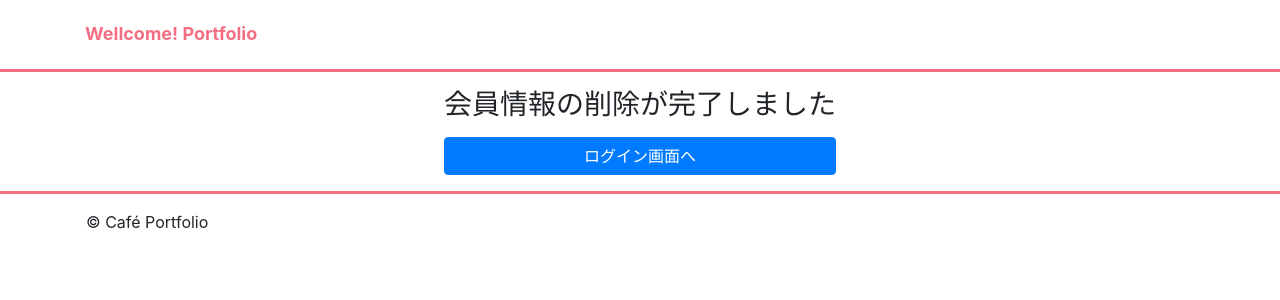
After one commit to Atoleiyu/Portfolio_login, a PHP site: page /delete/thanks.php in a window 1280 px wide. The commit adds this page. Shown: the top 300 px of the page. Run offline with PHP 8.4, Linux system fonts and the light colour scheme; a stand-in replaces the project's code that opens the database connection; some libraries are stand-ins or nearby versions.

Commit message:
退会処理を追加。しかしDLETEが作動せず、調整中

```diff
--- /dev/null
+++ b/delete/thanks.php
@@ -0,0 +1,62 @@
+<?php
+session_start();
+if (isset($_POST['exit'])) {
+  // unset() = 指定した変数を空にする
+  unset($_SESSION['join']);
+}
+?>
+
+<!DOCTYPE html>
+<html>
+<head>
+  <meta charset="UTF-8">
+  <meta name="viewport" content="width=device-width, initial-scale=1, shrink-to-fit=no">
+
+  <title>会員登録</title>
+
+  <!-- Latest compiled and minified CSS -->
+  <link rel="stylesheet" href="https://stackpath.bootstrapcdn.com/bootstrap/4.5.0/css/bootstrap.min.css" integrity="sha384-9aIt2nRpC12Uk9gS9baDl411NQApFmC26EwAOH8WgZl5MYYxFfc+NcPb1dKGj7Sk" crossorigin="anonymous">
+
+  <link rel="stylesheet" href="../css/style.css">
+
+  <!-- ajaxzip3 郵便番号検索用 -->
+  <script src="https://ajaxzip3.github.io/ajaxzip3.js" charset="UTF-8"></script>
+
+  <style> footer {margin-bottom: 16px} </style>
+
+</head>
+<body>
+  <header class="container">
+    <div class="row">
+      <div class="col-sm-6">
+        <h1><a href="../login.php" style="font-size: 18px;color: rgb(245, 110, 130)">Wellcome! Portfolio</a></h1>
+      </div>
+    </div>
+  </header>
+
+  <hr>
+
+  <div clsss="container">
+    <div class="row">
+      <div class="mx-auto">
+        <h3>会員情報の削除が完了しました</h3>
+        <a class="btn btn-primary col-12" href="../login.php" style="margin-top:8px">ログイン画面へ</a>
+      </div>
+    </div>
+  </div>
+
+  <hr>
+
+  <footer class="container">
+    <div class="row">
+      <div>&emsp;&copy; Café Portfolio</div>
+    </div>
+  </footer>
+
+  <!-- bootstrap4 jquery JavaScript -->
+  <script src="https://code.jquery.com/jquery-3.5.1.slim.min.js" integrity="sha384-DfXdz2htPH0lsSSs5nCTpuj/zy4C+OGpamoFVy38MVBnE+IbbVYUew+OrCXaRkfj" crossorigin="anonymous"></script>
+  <script src="https://cdn.jsdelivr.net/npm/popper.js@1.16.0/dist/umd/popper.min.js" integrity="sha384-Q6E9RHvbIyZFJoft+2mJbHaEWldlvI9IOYy5n3zV9zzTtmI3UksdQRVvoxMfooAo" crossorigin="anonymous"></script>
+  <script src="https://stackpath.bootstrapcdn.com/bootstrap/4.5.0/js/bootstrap.min.js" integrity="sha384-OgVRvuATP1z7JjHLkuOU7Xw704+h835Lr+6QL9UvYjZE3Ipu6Tp75j7Bh/kR0JKI" crossorigin="anonymous"></script>
+
+</body>
+</html>
--- a/index.php
+++ b/index.php
@@ -133,7 +133,7 @@ require('dbconnect.php');
         <div>
           <a type="submit" class="btn btn-warning" href="menu.php">メニュー画面へ戻る</a>
           /
-          <a type="submit" name="action" class="btn btn-danger" href="">退会する</a>
+          <a type="submit" name="action" class="btn btn-danger" href="delete/delete.php">退会する</a>
         </div>
 
       </div>
```
Also changed, not shown: delete/delete.php (added, +84 -0 lines).
